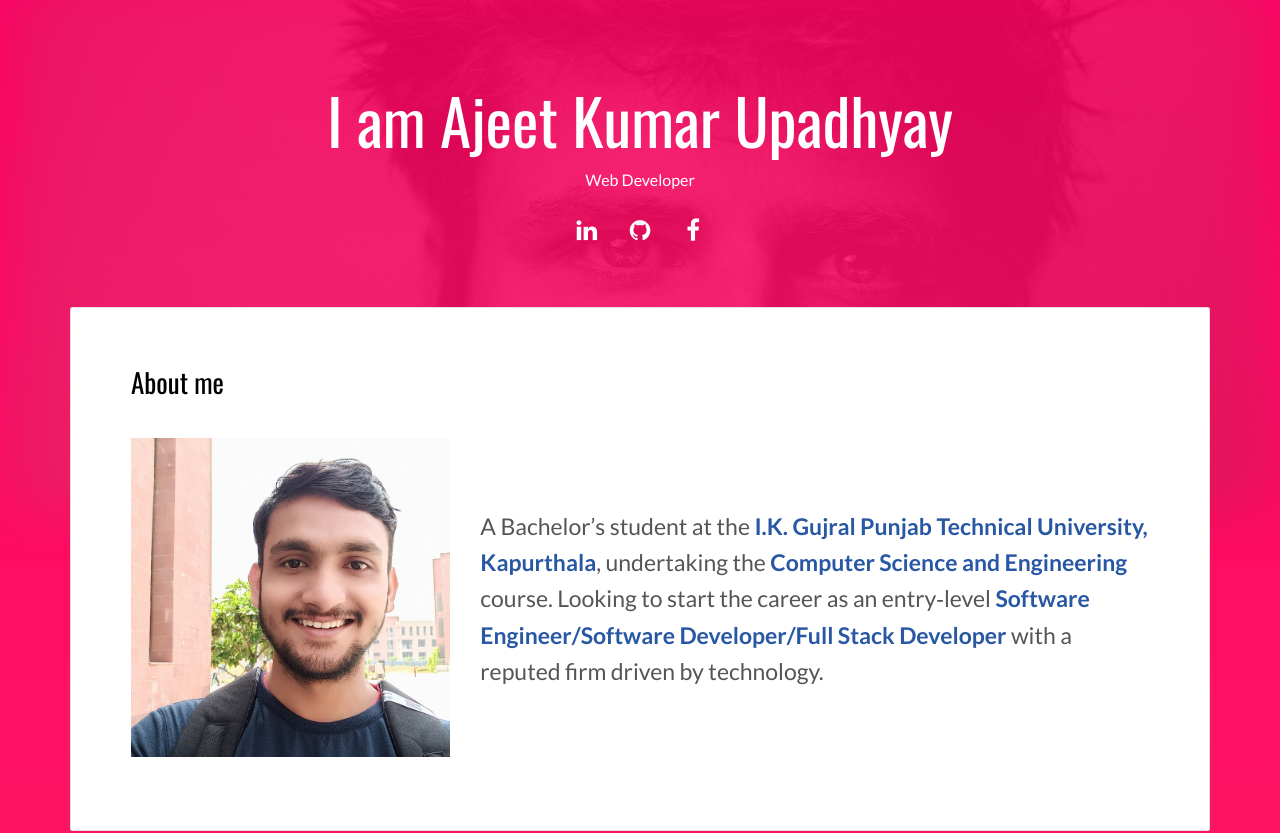
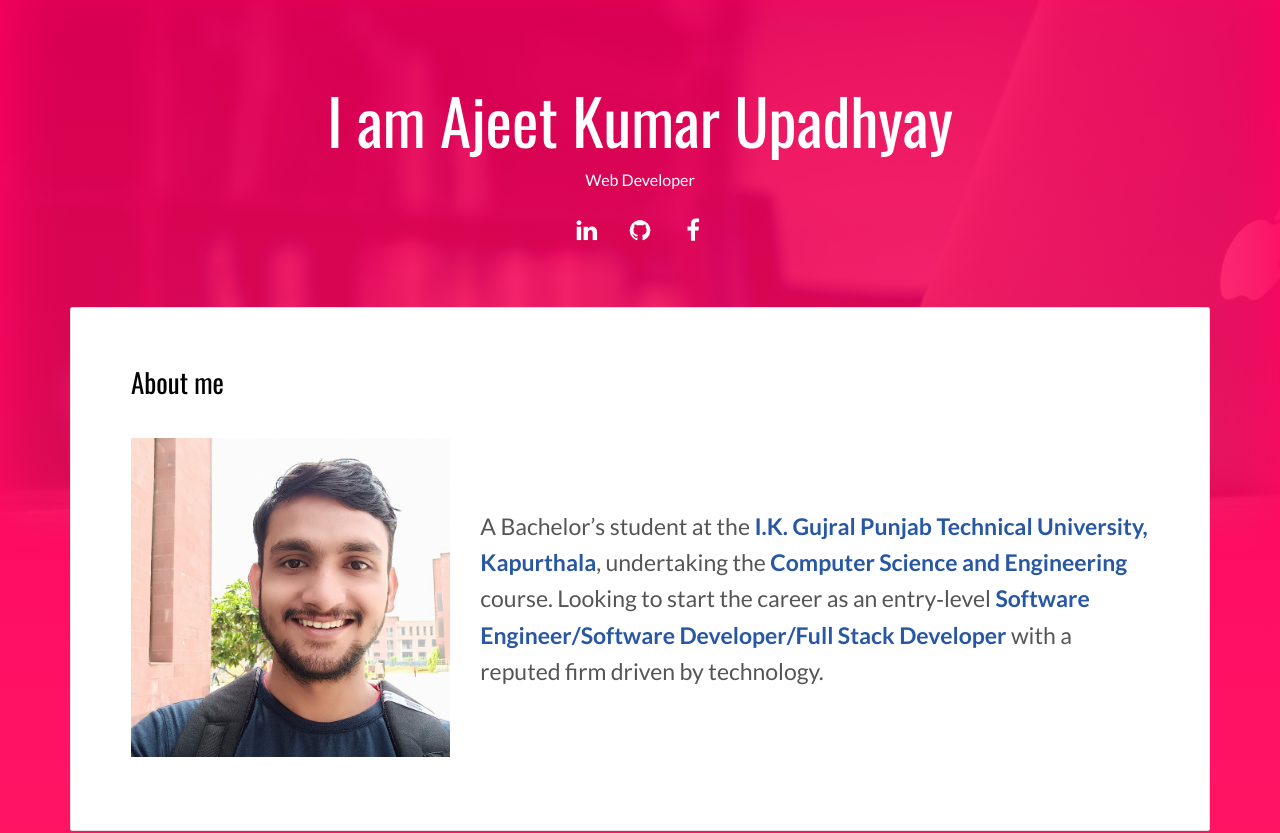
Before and after one commit to Ajeetkrup/Portfolio_Website, a plain HTML site: page index.html in a window 1280 px wide. Shown: the top 833 px of the page. Drawn offline with nearby package versions, Linux system fonts and the light colour scheme.

Commit message:
changed bg

```diff
--- a/index.html
+++ b/index.html
@@ -23,7 +23,7 @@
 <body class="">
 
 <!-- Add your content of header -->
-<div class="background-color-layer" style="background-image: url('assets/images/img-01.jpg')"
+<div class="background-color-layer" style="background-image: url('assets/images/mouse.jpg')"
 ></div>
 <main class="content-wrapper">
   <header class="white-text-container section-container">
```
